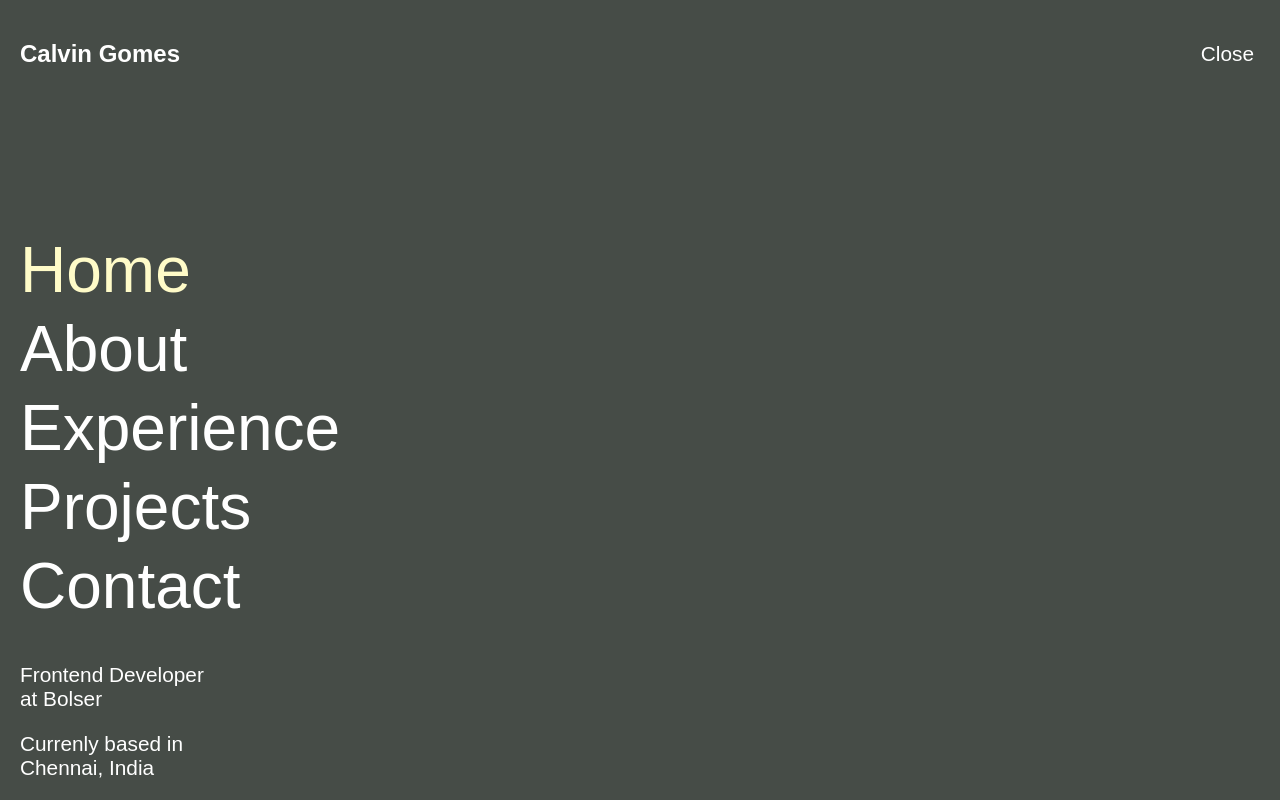
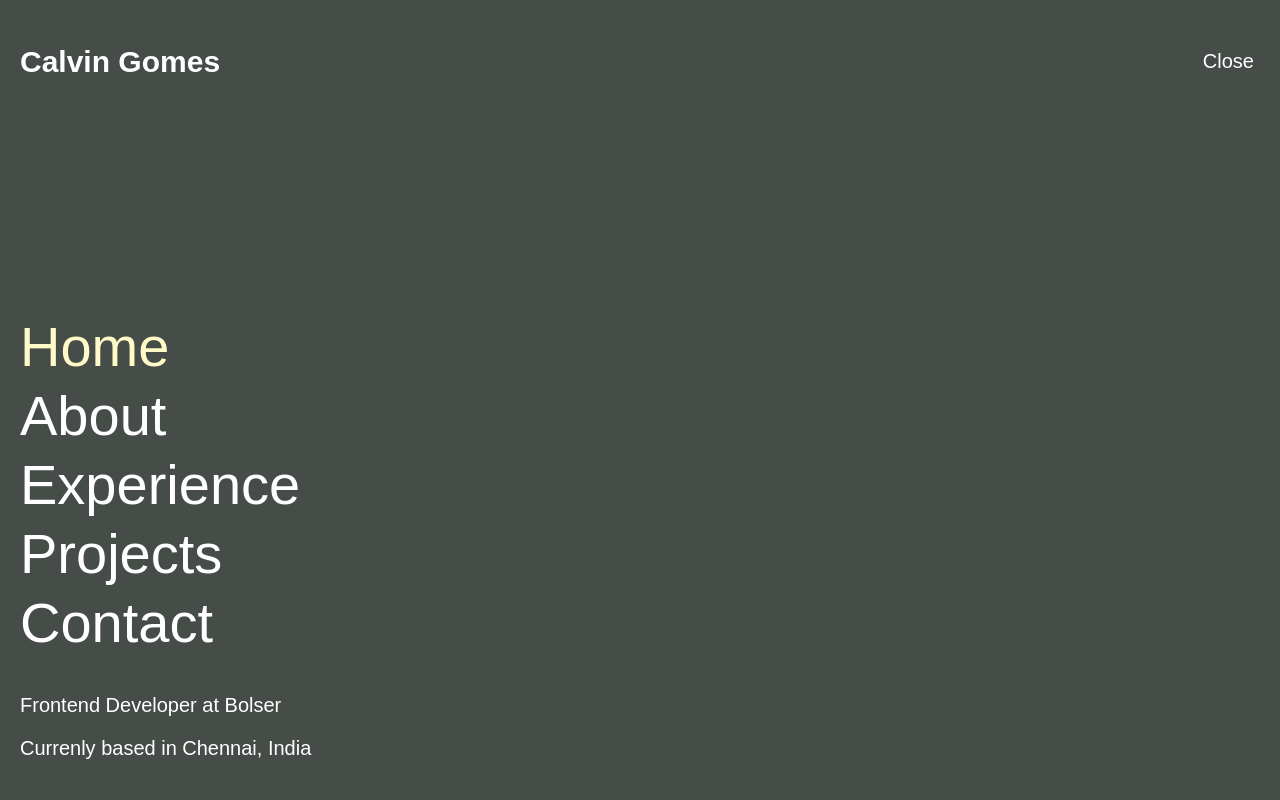
Before and after one commit to calvingomes/calvin-portfolio, a Next.js app: page / in a window 1280 px wide. Both pictures are taken after a click on the button "Menu". Built offline with nearby package versions, Linux system fonts and the light colour scheme.

Commit message:
nav ui adjustments

```diff
--- a/app/globals.css
+++ b/app/globals.css
@@ -7,7 +7,7 @@
   --black: #000;
   --white: #fff;
   --title-1: 56px;
-  --title-2: 20px;
+  --title-2: 40px;
   --title-3: 30px;
   --title-4: 20px;
   --paragraph-text: 20px;
@@ -40,6 +40,7 @@
 
 html {
   background: var(--light-grey);
+  background: var(--light-grey);
 }
 
 body {
@@ -48,10 +49,10 @@ body {
   font-family: Arial, Helvetica, sans-serif;
   margin: 0;
   padding: 0;
-  min-height: 100vh;
+  min-height: 100dvh;
 }
 
 body.menu-open {
   overflow: hidden;
-  height: 100vh;
+  height: 100dvh;
 }
--- a/components/Navbar/Navbar.module.css
+++ b/components/Navbar/Navbar.module.css
@@ -10,24 +10,22 @@
 }
 
 .navHeader h1 {
-  font-size: 1.5rem;
+  font-size: var(--title-3);
 }
 
 .openButton {
   background: none;
   border: none;
-  font-size: 1.3rem;
+  font-size: var(--title-4);
   cursor: pointer;
   color: var(--black);
 }
 
 .overlay {
   background: var(--dark-teal);
-  min-height: 100svh;
-  left: 0;
+  min-height: 100dvh;
   opacity: 0;
   position: fixed;
-  top: 0;
   transform: translateY(100%);
   inset: 0;
   z-index: 999;
@@ -52,14 +50,14 @@
 }
 
 .overlayHeader h1 {
-  font-size: 1.5rem;
+  font-size: var(--title-3);
 }
 
 .closeButton {
   background: none;
   border: none;
   color: var(--white);
-  font-size: 1.3rem;
+  font-size: var(--title-4);
   cursor: pointer;
 }
 
@@ -76,7 +74,6 @@
 }
 
 .overlay.open {
-  font-size: 1.3rem;
   opacity: 1;
   pointer-events: auto;
   transform: translateY(0);
@@ -107,27 +104,30 @@
 }
 
 .menuList li {
-  line-height: 45px;
-  margin: 20px 0;
+  line-height: 35px;
+  margin: 0 0 20px 0;
 }
 
 .menuList li a {
   color: var(--white);
-  font-size: 4rem;
+  font-size: var(--title-1);
   text-decoration: none;
 }
 
 .menuList li .active {
   color: var(--light-yellow);
-  /* text-decoration: underline; */
-  /* text-underline-offset: 12px; */
+}
+
+.overlayContent .footer {
+  margin-bottom: 20px;
+  display: flex;
+  flex-direction: column;
+  gap: 20px;
+  max-width: 50%;
 }
 
 .overlayContent p {
-  margin-top: 0;
+  margin: 0;
+  font-size: var(--paragraph-text);
   color: var(--white);
 }
-
-.overlayContent p:last-child {
-  margin-bottom: 0;
-}
--- a/components/Navbar/Navbar.tsx
+++ b/components/Navbar/Navbar.tsx
@@ -77,8 +77,10 @@ export default function Navbar() {
             <li><Link className={pathname === "/projects" ? styles.active : ""} href="/projects">Projects</Link></li>
             <li><Link className={pathname === "/contact" ? styles.active : ""} href="/contact">Contact</Link></li>
           </ul>
-          <p>Frontend Developer <br />at Bolser</p>
-          <p>Currenly based in <br />Chennai, India</p>
+          <div className={styles.footer}>
+            <p>Frontend Developer at Bolser</p>
+            <p>Currenly based in Chennai, India</p>
+          </div>
         </div>
       </div>
     </nav>
```
